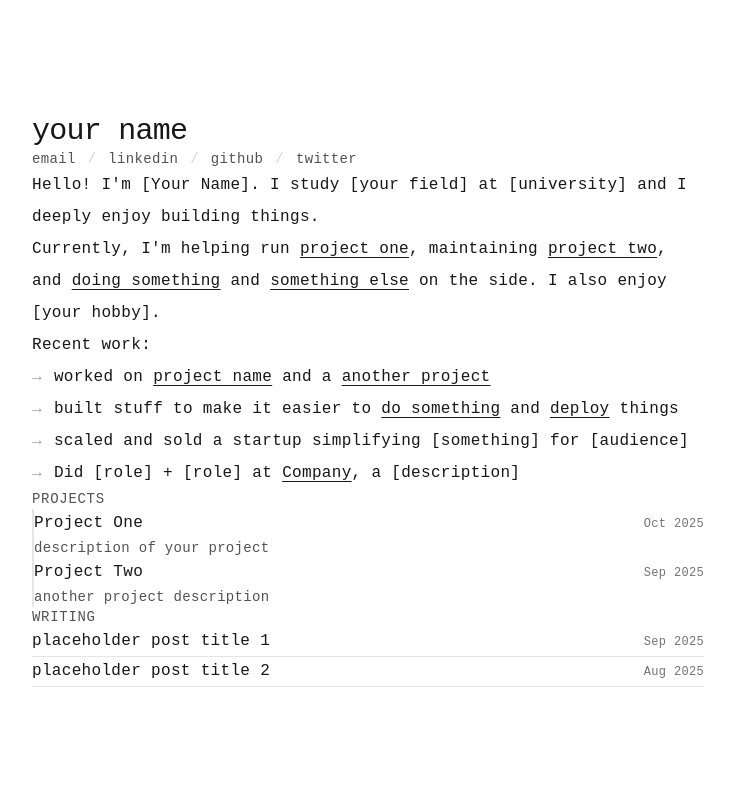
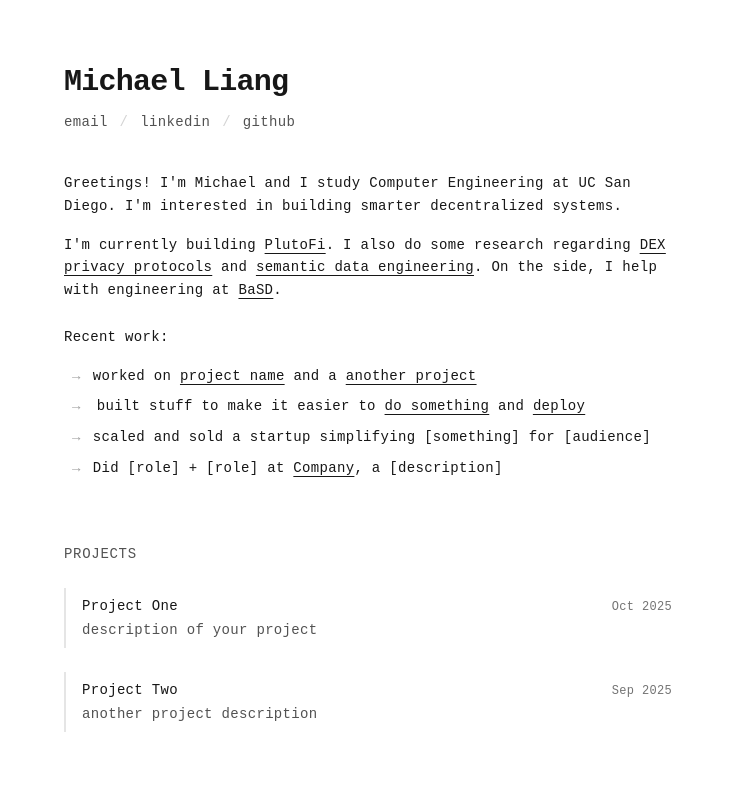
Before and after one commit to mili118/portfolio, a Next.js app: page / in a window 1280 px wide. Shown: the top 800 px of the page, without its empty margins (272-1006 px from the left). Built offline with nearby package versions, Linux system fonts and the light colour scheme.

Commit message:
set up structure

```diff
--- a/app/globals.css
+++ b/app/globals.css
@@ -13,8 +13,6 @@
 }
 
 * {
-  margin: 0;
-  padding: 0;
   box-sizing: border-box;
 }
 
--- a/app/page.tsx
+++ b/app/page.tsx
@@ -5,58 +5,56 @@ export default function Home() {
     <div className="min-h-screen bg-white dark:bg-neutral-950 text-neutral-900 dark:text-neutral-100 flex items-center justify-center">
       <div className="max-w-2xl w-full px-8 py-16">
         {/* Header */}
-        <header className="mb-16">
-          <h1 className="text-3xl font-normal tracking-tight mb-6">
-            your name
+        <header className="mb-10">
+          <h1 className="text-3xl font-bold tracking-tight mb-3">
+            Michael Liang
           </h1>
           <div className="flex gap-3 text-sm">
-            <Link href="mailto:your@email.com" className="text-neutral-600 dark:text-neutral-400 hover:text-neutral-900 dark:hover:text-neutral-100">
+            <Link href="mailto:michaelliang875@gmail.com" className="text-neutral-600 dark:text-neutral-400 hover:text-neutral-900 dark:hover:text-neutral-100">
               email
             </Link>
             <span className="text-neutral-300 dark:text-neutral-700">/</span>
-            <Link href="https://linkedin.com/in/yourusername" target="_blank" rel="noopener noreferrer" className="text-neutral-600 dark:text-neutral-400 hover:text-neutral-900 dark:hover:text-neutral-100">
+            <Link href="https://www.linkedin.com/in/michael-liang8/" target="_blank" rel="noopener noreferrer" className="text-neutral-600 dark:text-neutral-400 hover:text-neutral-900 dark:hover:text-neutral-100">
               linkedin
             </Link>
             <span className="text-neutral-300 dark:text-neutral-700">/</span>
-            <Link href="https://github.com/yourusername" target="_blank" rel="noopener noreferrer" className="text-neutral-600 dark:text-neutral-400 hover:text-neutral-900 dark:hover:text-neutral-100">
+            <Link href="https://github.com/mili118" target="_blank" rel="noopener noreferrer" className="text-neutral-600 dark:text-neutral-400 hover:text-neutral-900 dark:hover:text-neutral-100">
               github
-            </Link>
-            <span className="text-neutral-300 dark:text-neutral-700">/</span>
-            <Link href="https://twitter.com/yourusername" target="_blank" rel="noopener noreferrer" className="text-neutral-600 dark:text-neutral-400 hover:text-neutral-900 dark:hover:text-neutral-100">
-              twitter
             </Link>
           </div>
         </header>
 
         {/* Main Content */}
-        <article className="space-y-8 leading-loose mb-16">
+        <article className="space-y-4 leading-relaxed mb-16 text-sm">
           <p>
-            Hello! I&apos;m [Your Name]. I study [your field] at [university] and I deeply enjoy building things.
+            Greetings! I&apos;m Michael and I study Computer Engineering at UC San Diego. I'm interested in building smarter decentralized systems.
           </p>
 
           <p>
-            Currently, I&apos;m helping run{" "}
+             I&apos;m currently building{" "}
             <Link href="#" className="underline underline-offset-4 decoration-1">
-              project one
+              PlutoFi
             </Link>
-            , maintaining{" "}
+            . I also do some research regarding{" "}
             <Link href="#" className="underline underline-offset-4 decoration-1">
-              project two
-            </Link>
-            , and{" "}
-            <Link href="#" className="underline underline-offset-4 decoration-1">
-              doing something
+              DEX privacy protocols
             </Link>
             {" "}and{" "}
             <Link href="#" className="underline underline-offset-4 decoration-1">
-              something else
+              semantic data engineering
             </Link>
-            {" "}on the side. I also enjoy [your hobby].
+            . On the side, I help with engineering at{" "}
+            <Link href="#" className="underline underline-offset-4 decoration-1">
+              BaSD
+            </Link>
+            .
           </p>
+
+          <p> </p>
 
           <p className="pt-2 font-medium">Recent work:</p>
 
-          <ul className="space-y-4 ml-1">
+          <ul className="space-y-2 ml-2">
             <li className="flex gap-3">
               <span className="text-neutral-400 select-none">→</span>
               <span>
@@ -70,7 +68,7 @@ export default function Home() {
                 </Link>
               </span>
             </li>
-            <li className="flex gap-3">
+            <li className="flex gap-4">
               <span className="text-neutral-400 select-none">→</span>
               <span>
                 built stuff to make it easier to{" "}
@@ -81,7 +79,6 @@ export default function Home() {
                 <Link href="#" className="underline underline-offset-4 decoration-1">
                   deploy
                 </Link>
-                {" "}things
               </span>
             </li>
             <li className="flex gap-3">
@@ -102,7 +99,7 @@ export default function Home() {
         </article>
 
         {/* Technical Section */}
-        <section className="mt-20 mb-16">
+        <section className="mt-2 mb-16 text-sm">
           <h2 className="text-sm font-medium mb-6 uppercase tracking-wider text-neutral-600 dark:text-neutral-400">
             Projects
           </h2>
```
